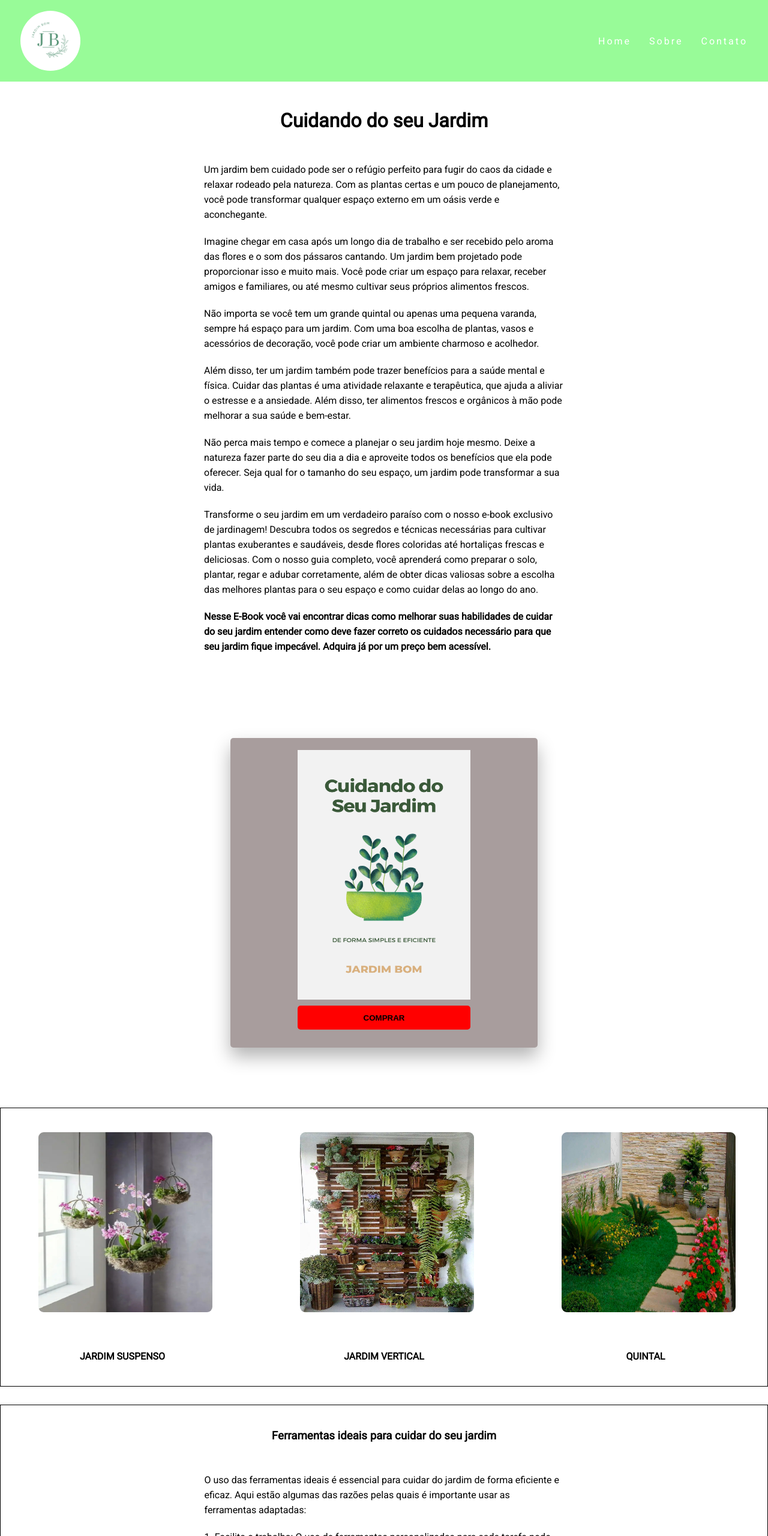
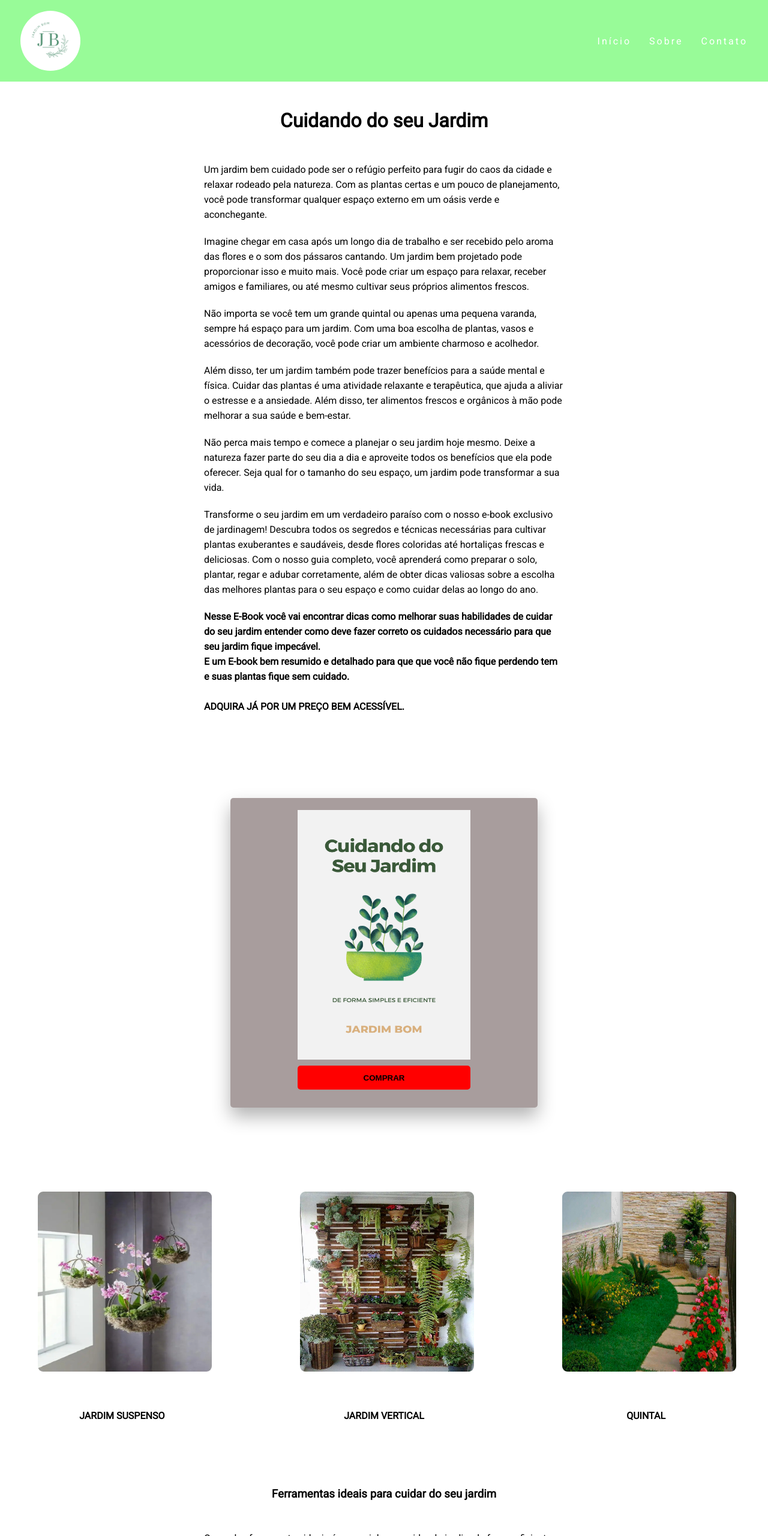
Before and after one commit to Clemilsonchaves/jardim-bom, a plain HTML site: page index.html in a window 1280 px wide. Shown: the top 2560 px of the page at 60% size. Drawn offline with nearby package versions, Linux system fonts and the light colour scheme.

Commit message:
alterei os Links

```diff
--- a/index.html
+++ b/index.html
@@ -15,7 +15,7 @@
             <nav class="navbar">
             <img class="logo" src="./assets/logo.jpg" alt="">
             <ul class="nav-menu">
-                <li class="nav-item"><a class="nav-link" href="#">Home</a></li>
+                <li class="nav-item"><a class="nav-link" href="#">Início</a></li>
                 <li class="nav-item"><a id="scroll-to-top" class="nav-link" href="#">Sobre</a></li>
                 <li class="nav-item"><a class="nav-link" href="#">Contato</a></li>
             </ul>
@@ -75,7 +75,11 @@
                 <strong>
                 Nesse E-Book você vai encontrar dicas como melhorar suas habilidades de cuidar do seu jardim  entender como deve fazer
                 correto os cuidados necessário para que seu jardim fique impecável.
-                Adquira já por um preço bem acessível.
+                <br>
+                E um E-book bem resumido e detalhado para que que você não fique perdendo tem e suas plantas fique sem cuidado.
+                <br>
+                <br>
+                ADQUIRA JÁ POR UM PREÇO BEM ACESSÍVEL.
                 </strong>
                 </p>
 
@@ -265,7 +269,7 @@
                 <a href="https://instagram.com/jar_dimbom" target="_blank">
                 <ion-icon name="logo-instagram"></ion-icon>
                 </a>
-                <a href="https://www.facebook.com/profile.php?id=100091519890748&mibextid=ZbWKwL" target="_blank">
+                <a href="https://www.facebook.com/settings?tab=profile&section=username" target="_blank">
                 <ion-icon name="logo-facebook"></ion-icon>
                 </a>
                 <a href="https://api.whatsapp.com/send?phone=5511952838766" target="_blank">
--- a/style.css
+++ b/style.css
@@ -180,7 +180,7 @@ img:hover {
     gap: 50px;
     margin-bottom: px;
     margin-top: 30px;
-    border: 1px solid black;
+    border: none;
 }
 
 .card  {
@@ -213,7 +213,7 @@ img:hover {
     text-align: start;
     margin-top: 30px;
     padding-top: 10px;
-    border: 1px solid black;;
+    border: none;
    }
 
 .ferramentas h3 {
```
